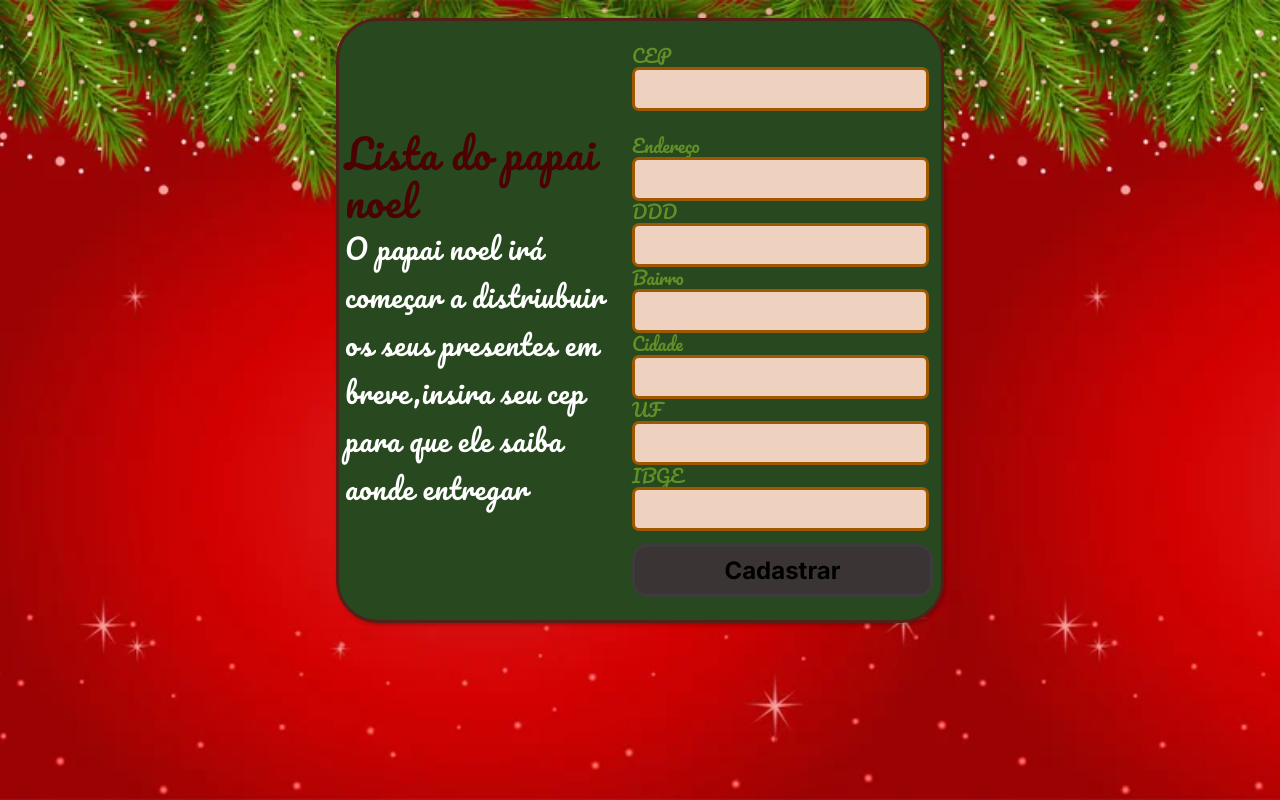
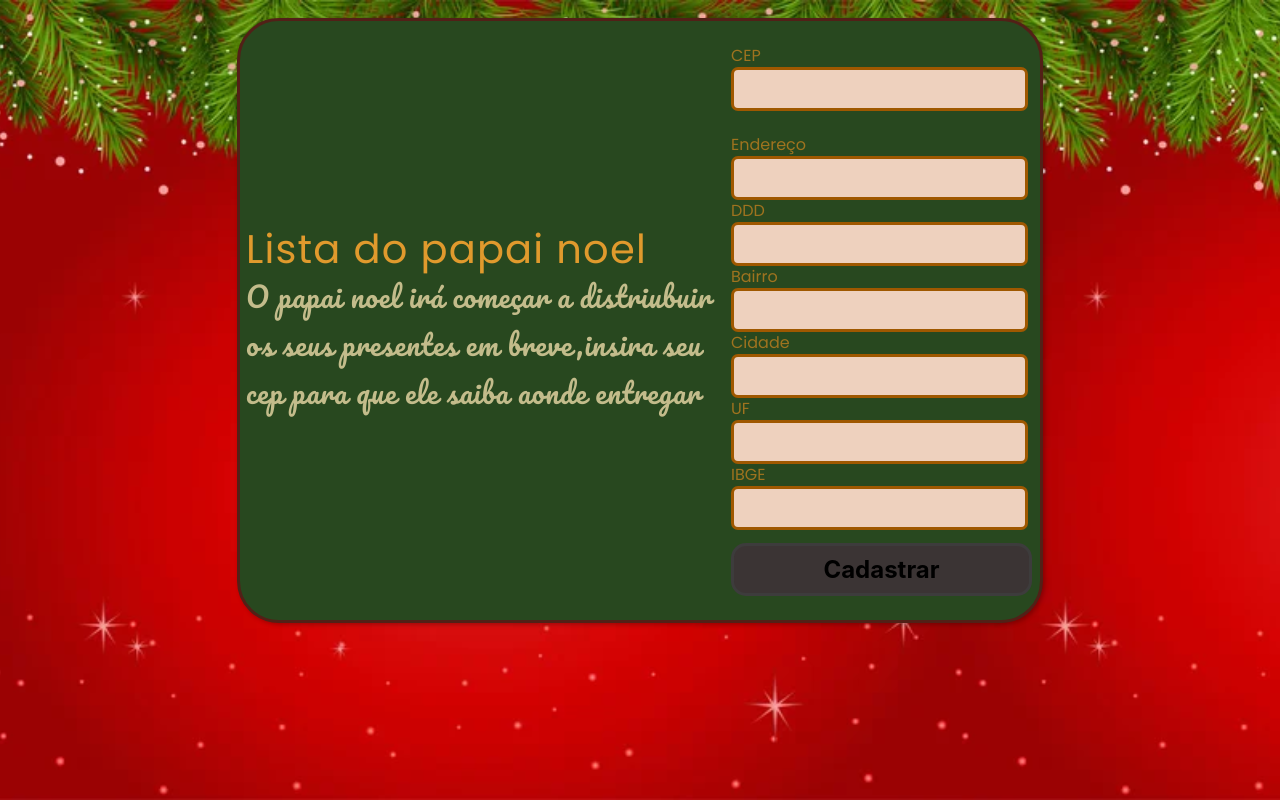
Before and after one commit to GustavoBalsamo/Cadastro-cep, a plain HTML site: page index.html in a window 1280 px wide. Drawn offline with Linux system fonts and the light colour scheme.

Commit message:
ajustando medidas e cores

```diff
--- a/style.css
+++ b/style.css
@@ -1,5 +1,4 @@
-@import url('https://fonts.googleapis.com/css2?family=Pacifico&family=Inter:wght@700&display=swap');
-
+@import url('https://fonts.googleapis.com/css2?family=Exo+2:ital,wght@1,100&family=Pacifico&family=Poppins&display=swap');
 header{
     padding-top: 26px;
 }
@@ -14,7 +13,7 @@ body{
     justify-content: center;
 }
 .login{
-    width: 602px;
+    width: 800px;
     height: 599px;
     background: #28481f;
     box-shadow: 2px 2px 4px rgb(0 0 0 / 25%);
@@ -39,7 +38,7 @@ input[type=number] {
 }
 .titulo{
     width: 206px;
-    font-family: 'Pacifico';
+    font-family: poppins;
     font-style: normal;
     font-weight: 500;
     font-size: 40px;
@@ -47,31 +46,31 @@ input[type=number] {
     text-align: center;
     letter-spacing: 0.03em;
     text-indent: 1px;
-    color: #4c0202;
+    color: rgb(224 154 45);
 
 }
 .texto{
-    FONT-VARIANT: JIS04;
+    font-variant: jis04;
     width: 206px;
-    font-family: 'Pacifico';
+    font-family: Pacifico;
     font-style: normal;
-    font-weight: 400;
+    font-weight: 200;
     font-size: 28px;
     line-height: 48px;
     text-align: center;
     letter-spacing: 0.03em;
     text-indent: 1px;
-    color: #ffffff;
+    color: rgb(195 188 139);
 }
 
 .container form{
     width: 317px;
-    font-family: 'Pacifico';
+    font-family: 'Poppins';
     font-style: normal;
     font-weight: 400;
-    font-size: 18px;
+    font-size: 16px;
     line-height: 22px;
-    color: #619027;
+    color: rgb(159 115 31);
 }
 
 /*botao caso estiver tudo certo no cadastro*/
```
Also changed, not shown: img/tela.png.
